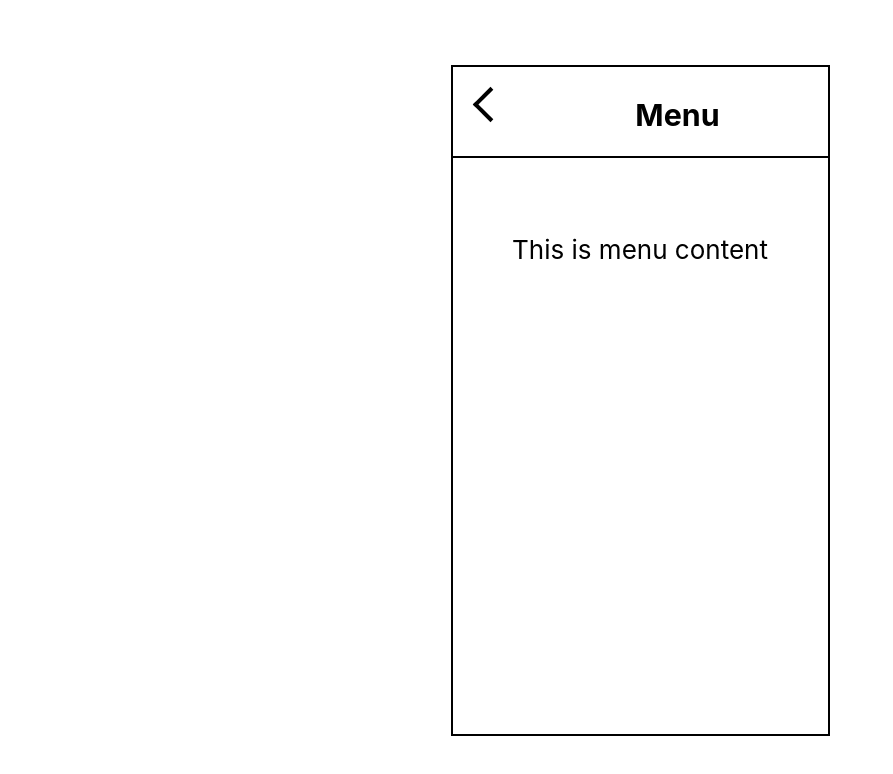
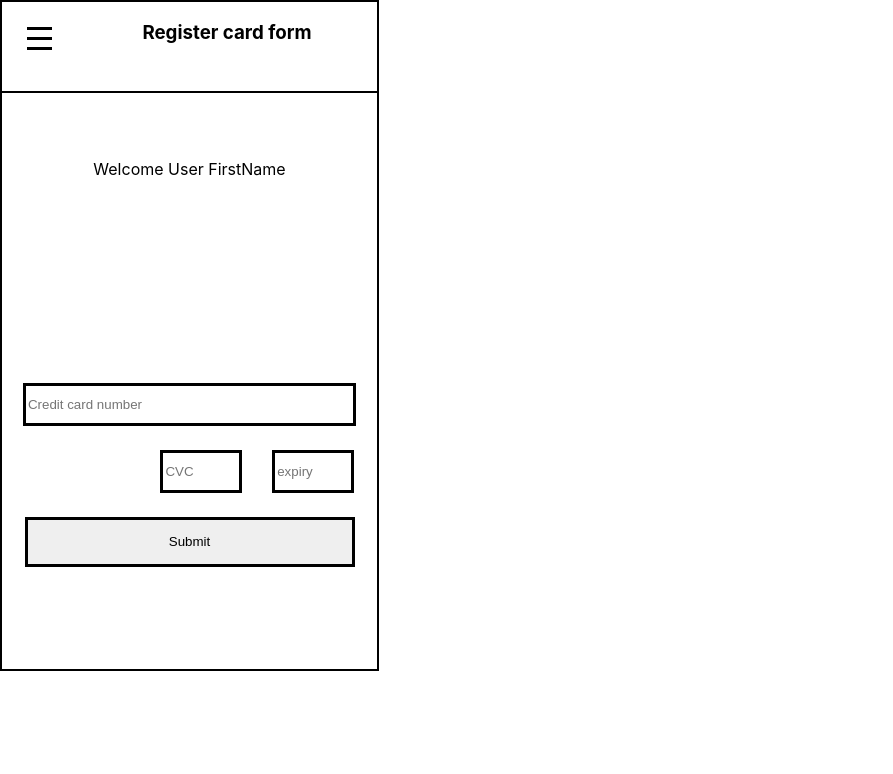
Before and after one commit to timeach/ASB-Assignment, a React (Create React App) app: page / in a window 1280 px wide. Shown: the top 774 px of the page, without its empty margins (0-893 px from the left). Built offline with nearby package versions, Linux system fonts and the light colour scheme.

Commit message:
React Router done

```diff
--- a/package.json
+++ b/package.json
@@ -11,9 +11,11 @@
     "@types/node": "^17.0.45",
     "@types/react": "^18.0.25",
     "@types/react-dom": "^18.0.9",
+    "@types/react-router-dom": "^5.3.3",
     "react": "^18.2.0",
     "react-dom": "^18.2.0",
     "react-redux": "^8.0.5",
+    "react-router-dom": "^5.2.0",
     "react-scripts": "5.0.1",
     "typescript": "^4.9.3",
     "web-vitals": "^2.1.4"
--- a/src/App.tsx
+++ b/src/App.tsx
@@ -1,5 +1,6 @@
 import React from 'react';
 import logo from './logo.svg';
+import { BrowserRouter, Route, Switch } from "react-router-dom";
 import { Counter } from './features/counter/Counter';
 import { RegisterCard } from './features/registerCard/RegisterCard';
 import { Menu } from './features/menu/Menu';
@@ -8,13 +9,20 @@ import './App.css';
 function App() {
   return (
     <div className="App">
-      <header className="App-header">
+      <BrowserRouter>
+        <Switch>
+          <Route exact path="/" component={RegisterCard}/>
+          <Route path="/menu" component={Menu} />
+        </Switch>
+      </BrowserRouter>
+
+      {/* <header className="App-header"> */}
         {/* <img src={logo} className="App-logo" alt="logo" /> */}
         {/* <Counter /> */}
         {/* <RegisterCard/> */}
-        <Menu />
+        {/* <Menu /> */}
 
-      </header>
+      {/* </header> */}
     </div>
   );
 }
--- a/src/features/menu/Menu.tsx
+++ b/src/features/menu/Menu.tsx
@@ -1,13 +1,15 @@
 import React from 'react';
 import styles from './Menu.module.css';
+import {useHistory} from 'react-router-dom' ;
 
 export function Menu() {
-
+    const history = useHistory()
     return (
         <div className={styles.whole}>
             <div className={styles.header}>
-                {/* <img src='./burger.png' alt='menu' className={styles.icon}></img> */}
-                <div className={styles.arrow}></div>
+                <div className={styles.arrow}
+                onClick={() => { history.push("/");}}
+                ></div>
                 <h3 className={styles.title}>Menu</h3>
             </div>
             <div className={styles.form}>
--- a/src/features/registerCard/RegisterCard.tsx
+++ b/src/features/registerCard/RegisterCard.tsx
@@ -1,13 +1,19 @@
 import React from 'react';
 import styles from './RegisterCard.module.css';
-
+import {
+    useHistory,
+    useLocation,
+    useParams,
+    useRouteMatch,
+  } from "react-router-dom";
 export function RegisterCard() {
-
+const history = useHistory()
     return (
         <div className={styles.whole}>
             <div className={styles.header}>
-                {/* <img src='./burger.png' alt='menu' className={styles.icon}></img> */}
-                <div className={styles.menu}></div>
+                <div className={styles.menu}
+                onClick={ () => {history.push("/menu")}}
+                ></div>
                 <h3 className={styles.title}>Register card form</h3>
             </div>
             <div className={styles.form}>
--- a/src/index.tsx
+++ b/src/index.tsx
@@ -1,20 +1,22 @@
 import React from 'react';
 import { createRoot } from 'react-dom/client';
+import ReactDOM from 'react-dom';
 import { Provider } from 'react-redux';
 import { store } from './app/store';
 import App from './App';
 import reportWebVitals from './reportWebVitals';
 import './index.css';
 
-const container = document.getElementById('root')!;
-const root = createRoot(container);
+// const container = document.getElementById('root')!;
+// const root = createRoot(container);
 
-root.render(
+ReactDOM.render(
   <React.StrictMode>
     <Provider store={store}>
       <App />
     </Provider>
-  </React.StrictMode>
+  </React.StrictMode>,
+  document.getElementById('root')
 );
 
 // If you want to start measuring performance in your app, pass a function
--- a/tsconfig.json
+++ b/tsconfig.json
@@ -1,5 +1,6 @@
 {
   "compilerOptions": {
+    "noImplicitAny": false,
     "target": "es5",
     "lib": [
       "dom",
```
Also changed, not shown: 1 other file (tests, documents, lock files or other folders).
